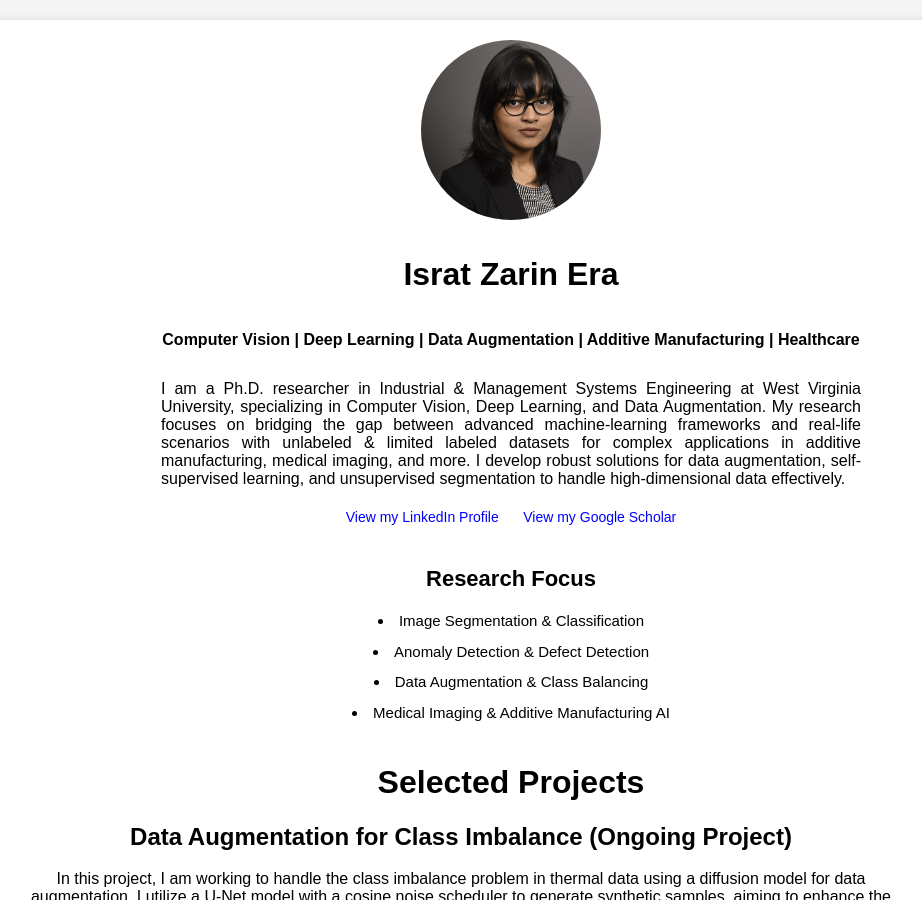
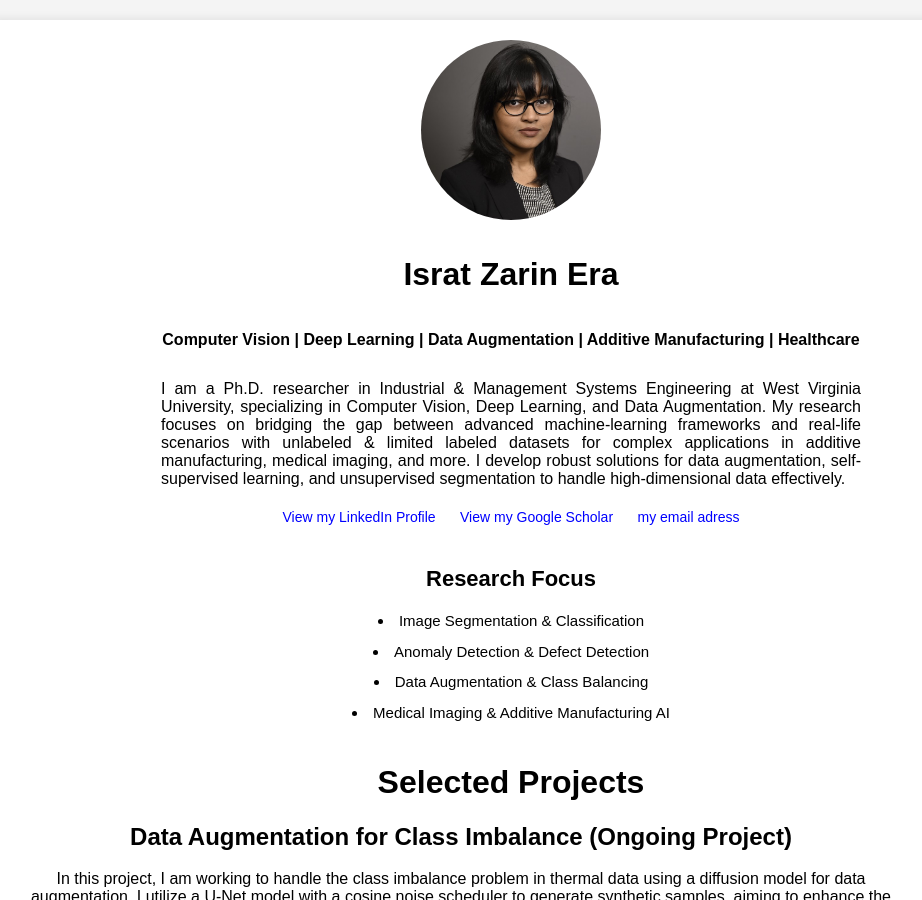
Before and after one commit to IE0005/IE0005.github.io, a Jekyll site: the page built from index.md, in a window 1280 px wide and 900 px high. Shown: the whole window, without its empty margins (129-1051 px from the left). Built offline with Jekyll 4.4.1, drawn with Linux system fonts in a browser that asks for light colours.

Commit message:
Update default.html

```diff
--- a/_layouts/default.html
+++ b/_layouts/default.html
@@ -23,6 +23,7 @@ description: "Computer Vision | Deep Learning | Data Augmentation | AI Research"
         <div class="links">
             <a href="https://www.linkedin.com/in/israt-zarin-era/">View my LinkedIn Profile</a>
             <a href="https://scholar.google.com/citations?user=YRYi0goAAAAJ&hl=en">View my Google Scholar</a>
+            <a href="https://ie0005@mix.wvu.edu">my email adress</a>
         </div>
     </div>
     <!-- Add Research Focus Section -->
```
